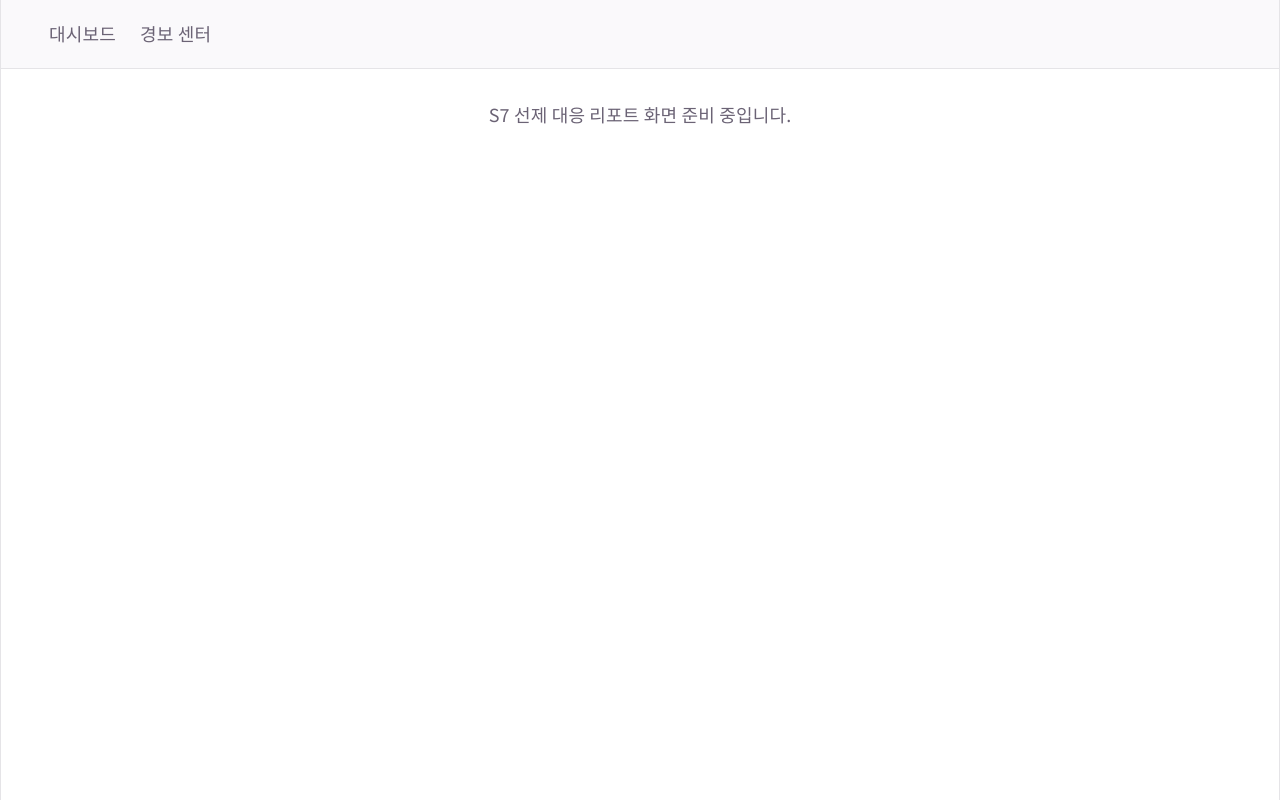
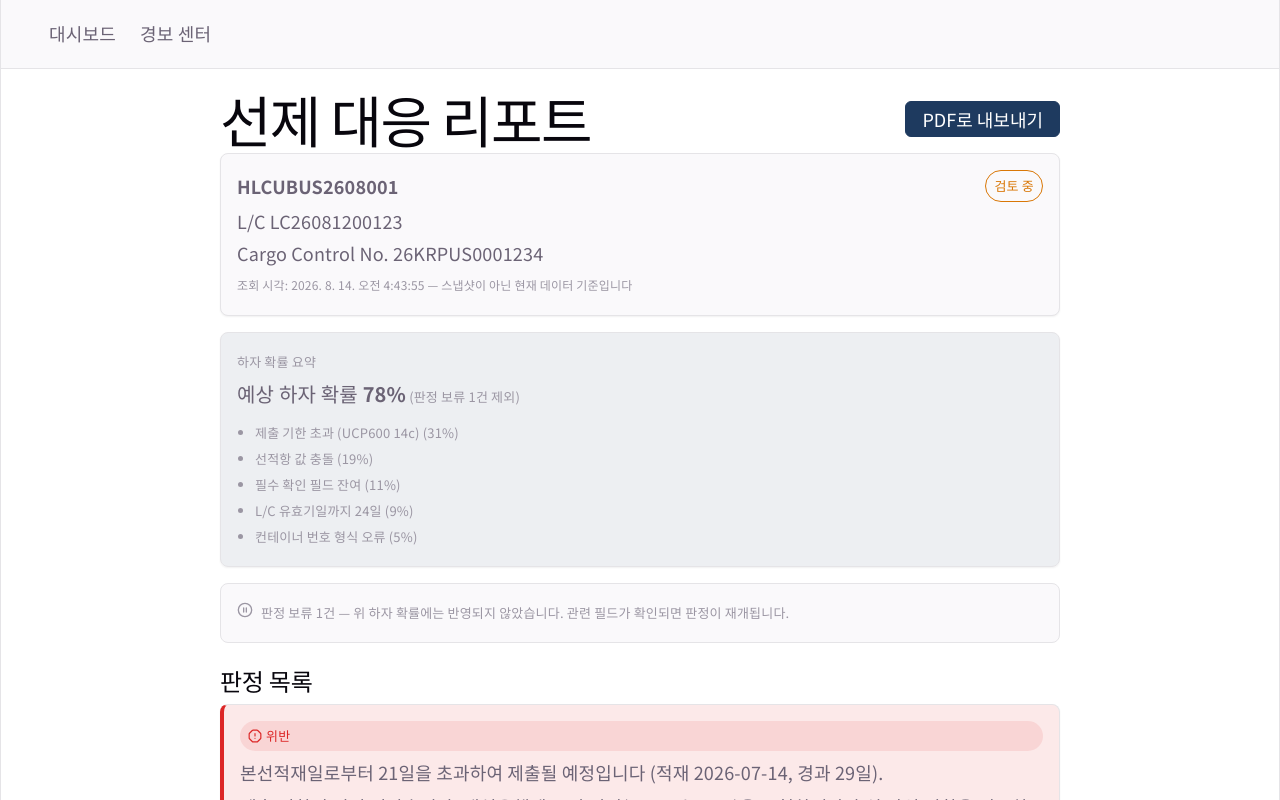
Before and after one commit to Khyojae/B-L-copilot, a React (Vite) app in the folder frontend/: page /shipments/1/report in a window 1280 px wide. Shown: the top 800 px of the page. Built offline with nearby package versions, Linux system fonts and the light colour scheme.

Commit message:
Add S7 report, clarify DRAFT bl_no as unissued rather than empty

```diff
--- a/frontend/src/App.tsx
+++ b/frontend/src/App.tsx
@@ -5,6 +5,7 @@ import { S3Draft } from './pages/S3Draft'
 import { S4Verdicts } from './pages/S4Verdicts'
 import { S5Timeline } from './pages/S5Timeline'
 import { S6Alerts } from './pages/S6Alerts'
+import { S7Report } from './pages/S7Report'
 import { ComingSoon } from './components/ComingSoon'
 import { NavBar } from './components/NavBar'
 
@@ -19,7 +20,7 @@ function App() {
         <Route path="/shipments/:id/verdicts" element={<S4Verdicts />} />
         <Route path="/shipments/:id" element={<S5Timeline />} />
         <Route path="/alerts" element={<S6Alerts />} />
-        <Route path="/shipments/:id/report" element={<ComingSoon label="S7 선제 대응 리포트" />} />
+        <Route path="/shipments/:id/report" element={<S7Report />} />
         <Route path="/shipments/:id/outcome" element={<ComingSoon label="S10 결과 기록" />} />
         <Route path="/settings" element={<ComingSoon label="S11 설정" />} />
       </Routes>
--- a/frontend/src/pages/S1Dashboard/ShipmentCard.tsx
+++ b/frontend/src/pages/S1Dashboard/ShipmentCard.tsx
@@ -22,7 +22,13 @@ export function ShipmentCard({ shipment }: ShipmentCardProps) {
       }}
     >
       <div style={{ display: 'flex', alignItems: 'center', justifyContent: 'space-between' }}>
-        <strong>{shipment.bl_no ?? '-'}</strong>
+        {shipment.bl_no !== null ? (
+          <strong>{shipment.bl_no}</strong>
+        ) : (
+          // B/L 번호는 서류 추출 후에 채워지는 값이라, DRAFT 단계엔 없는 게
+          // 정상입니다. "-"로 두면 빈 값(오류)처럼 보여서 이유를 문구로 밝힘
+          <span style={{ color: 'var(--text-muted)', fontStyle: 'italic' }}>B/L 번호 미발급</span>
+        )}
         <StatusBadge status={shipment.status} />
       </div>
 
--- a/frontend/src/pages/S4Verdicts/index.tsx
+++ b/frontend/src/pages/S4Verdicts/index.tsx
@@ -1,13 +1,20 @@
+import { Link } from 'react-router-dom';
 import { VerdictCard } from './VerdictCard';
 import { VerdictSummary } from './VerdictSummary';
 import { PageContainer } from '../../components/PageContainer';
-import { mockVerdicts } from '../../mocks/shipment.fixture';
+import { mockShipment, mockVerdicts } from '../../mocks/shipment.fixture';
 import { bySeverity } from '../../constants/domain';
 
 export function S4Verdicts() {
   return (
     <PageContainer narrow>
       <div style={{ display: 'flex', flexDirection: 'column', gap: 'var(--space-2)' }}>
+        <div style={{ display: 'flex', justifyContent: 'flex-end' }}>
+          <Link to={`/shipments/${mockShipment.shipment_id}/report`} className="btn btn-primary">
+            리포트 생성
+          </Link>
+        </div>
+
         <VerdictSummary verdicts={mockVerdicts} />
         {[...mockVerdicts].sort(bySeverity).map((verdict) => (
           <VerdictCard key={verdict.verdict_id} verdict={verdict} />
--- /dev/null
+++ b/frontend/src/pages/S7Report/index.tsx
@@ -0,0 +1,142 @@
+import { PauseCircle } from 'lucide-react';
+import { PageContainer } from '../../components/PageContainer';
+import { StatusBadge } from '../../components/StatusBadge';
+import { VerdictCard } from '../S4Verdicts/VerdictCard';
+import { mockShipment, mockPrediction, mockVerdicts } from '../../mocks/shipment.fixture';
+import { bySeverity } from '../../constants/domain';
+
+/**
+ * S7 선제 대응 리포트 — 축소 구현 (화면전이_정의.md §1 "이번 기간: 축소").
+ *
+ * 원래 리포트는 [리포트 생성] 시점의 "스냅샷 불변"이라, 이후 서류가 바뀌면
+ * 열람 시 "이후 N건 변경됨" 배너를 보여줘야 합니다 (§S4→S7). 이번 기간은
+ * 그 불변 스냅샷·변경 감지 로직 없이, 지금 mock 데이터를 리포트 형태로
+ * 그대로 렌더링만 합니다.
+ *
+ * 공유 버튼은 만들지 않습니다 (규약 §10.1 — 이번 기간 제외).
+ * "PDF로 내보내기"는 자리만 두고 실제 내보내기는 구현하지 않습니다.
+ */
+export function S7Report() {
+  const sortedVerdicts = [...mockVerdicts].sort(bySeverity);
+  const deferredVerdicts = mockVerdicts.filter((verdict) => verdict.result === 'DEFERRED');
+
+  function handleExportPdf() {
+    // 설계만 — 실제 PDF 렌더링(§10.5 REPORT_PDF 목표 30s)은 이번 기간 범위 밖
+    console.log('[S7Report] PDF로 내보내기 클릭 — 아직 동작 없음');
+  }
+
+  return (
+    <PageContainer narrow>
+      <div
+        style={{
+          display: 'flex',
+          alignItems: 'center',
+          justifyContent: 'space-between',
+          marginBottom: 16,
+        }}
+      >
+        <h1 style={{ margin: 0 }}>선제 대응 리포트</h1>
+        <button type="button" className="btn-primary" onClick={handleExportPdf}>
+          PDF로 내보내기
+        </button>
+      </div>
+
+      <div style={{ display: 'flex', flexDirection: 'column', gap: 'var(--space-3)' }}>
+        {/* 선적 기본 정보 */}
+        <section
+          style={{
+            display: 'flex',
+            flexDirection: 'column',
+            gap: 6,
+            padding: 'var(--space-3)',
+            border: '1px solid var(--border-default)',
+            borderRadius: 'var(--radius-card)',
+            boxShadow: 'var(--shadow-card)',
+            backgroundColor: 'var(--bg-card)',
+            textAlign: 'left',
+          }}
+        >
+          <div style={{ display: 'flex', alignItems: 'center', justifyContent: 'space-between' }}>
+            <strong style={{ fontSize: 18 }}>{mockShipment.bl_no ?? '-'}</strong>
+            <StatusBadge status={mockShipment.status} />
+          </div>
+          <span style={{ color: 'var(--text)' }}>L/C {mockShipment.lc_no ?? '-'}</span>
+          <span style={{ color: 'var(--text)' }}>
+            Cargo Control No. {mockShipment.cargo_control_no ?? '-'}
+          </span>
+          <span style={{ fontSize: 12, color: 'var(--text-muted)' }}>
+            조회 시각: {new Date().toLocaleString('ko-KR')} — 스냅샷이 아닌 현재 데이터 기준입니다
+          </span>
+        </section>
+
+        {/* 하자 확률 요약 */}
+        <section
+          style={{
+            display: 'flex',
+            flexDirection: 'column',
+            gap: 6,
+            padding: 'var(--space-3)',
+            border: '1px solid var(--border-default)',
+            borderRadius: 'var(--radius-card)',
+            boxShadow: 'var(--shadow-card)',
+            backgroundColor: 'var(--brand-primary-light)',
+            textAlign: 'left',
+          }}
+        >
+          <p style={{ margin: 0, fontSize: 13, color: 'var(--text-muted)' }}>하자 확률 요약</p>
+          <p style={{ margin: 0, fontSize: 20, fontWeight: 700 }}>
+            예상 하자 확률 {Math.round(mockPrediction.probability * 100)}%
+            {mockPrediction.deferred_count > 0 && (
+              <span style={{ fontSize: 13, fontWeight: 400, color: 'var(--text-muted)' }}>
+                {' '}
+                (판정 보류 {mockPrediction.deferred_count}건 제외)
+              </span>
+            )}
+          </p>
+          <ul style={{ margin: '4px 0 0', paddingLeft: 18, fontSize: 13, color: 'var(--text-muted)' }}>
+            {mockPrediction.top_factors.map((factor) => (
+              <li key={factor.factor}>
+                {factor.factor} ({Math.round(factor.contribution * 100)}%)
+              </li>
+            ))}
+          </ul>
+        </section>
+
+        {/* 판정 보류 안내 */}
+        {deferredVerdicts.length > 0 && (
+          <div
+            style={{
+              display: 'flex',
+              alignItems: 'flex-start',
+              gap: 8,
+              padding: 'var(--space-3)',
+              border: '1px solid var(--border-default)',
+              borderRadius: 'var(--radius-card)',
+              backgroundColor: 'var(--bg-card)',
+              textAlign: 'left',
+            }}
+          >
+            <PauseCircle
+              size={16}
+              color="var(--text-muted)"
+              aria-hidden="true"
+              style={{ flexShrink: 0, marginTop: 2 }}
+            />
+            <p style={{ margin: 0, fontSize: 13, color: 'var(--text-muted)' }}>
+              판정 보류 {deferredVerdicts.length}건 — 위 하자 확률에는 반영되지 않았습니다. 관련 필드가
+              확인되면 판정이 재개됩니다.
+            </p>
+          </div>
+        )}
+
+        {/* 판정 목록 */}
+        <div style={{ display: 'flex', flexDirection: 'column', gap: 'var(--space-2)' }}>
+          <h2 style={{ textAlign: 'left', margin: '8px 0 0' }}>판정 목록</h2>
+          {sortedVerdicts.map((verdict) => (
+            <VerdictCard key={verdict.verdict_id} verdict={verdict} />
+          ))}
+        </div>
+      </div>
+    </PageContainer>
+  );
+}
```
